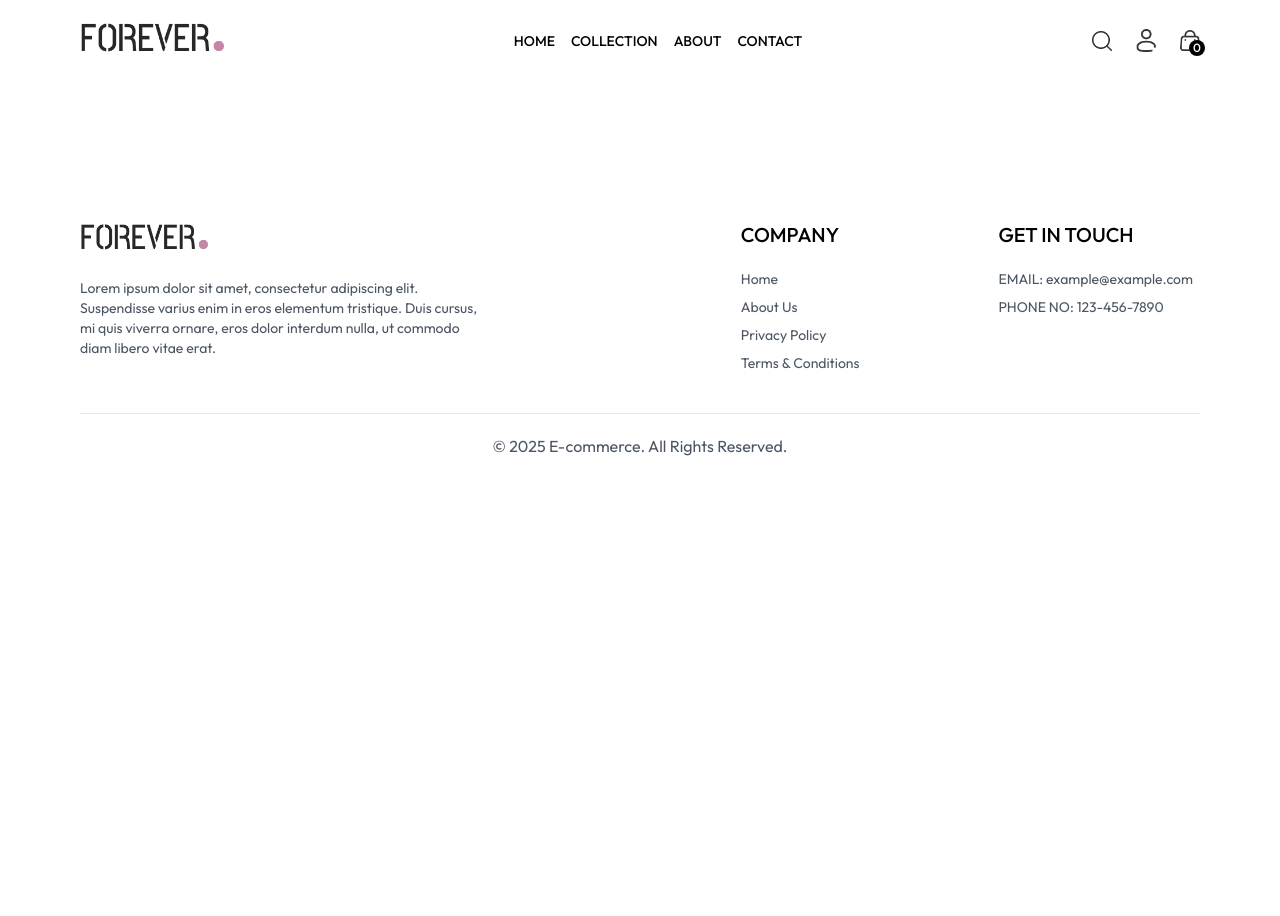
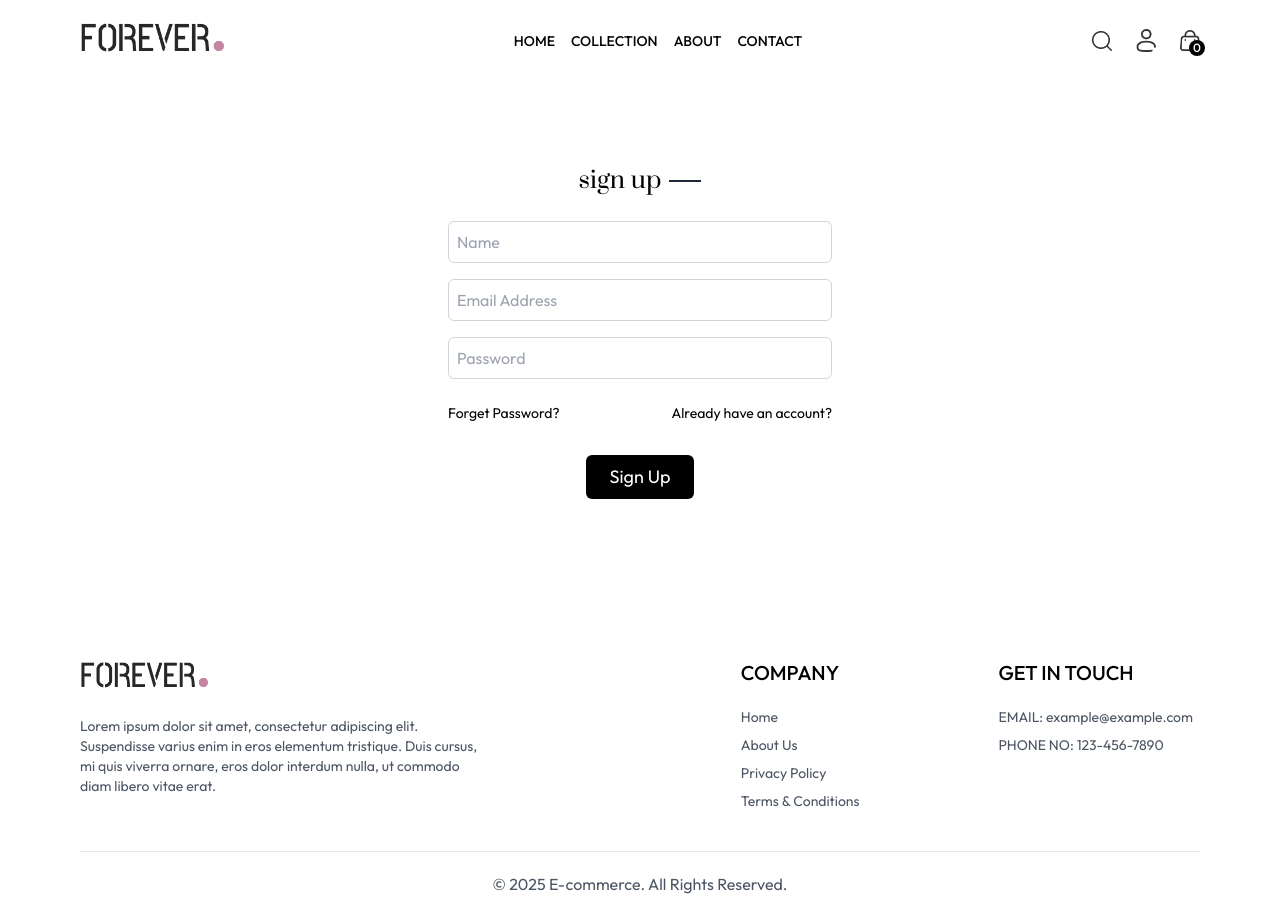
Before and after one commit to naveenkumar13-gif/forever, a React (Create React App) app: page /login in a window 1280 px wide. Before the commit the page ends 800 px from the top, so only its background shows below. Built offline with nearby package versions, Linux system fonts and the light colour scheme.

Commit message:
feat: add login form with state management and success message on submission

```diff
--- a/src/components/navbar/index.jsx
+++ b/src/components/navbar/index.jsx
@@ -48,11 +48,14 @@
           onClick={() => setShowSearch(true)}
         />
         <div className="group relative">
+         <Link to={'/login'}>
           <img
             src={assets.profile_icon}
             alt=""
             className="w-5 cursor-pointer "
+
           />
+         </Link>
           <div className="absolute hidden group-hover:block dropdown-menu pt-4 right-0">
             <div className="flex flex-col gap-2 p-4 w-36  bg-slate-50 rounded-md shadow-md">
               <p className="cursor-pointer hover:text-black">My profile</p>
--- a/src/pages/login/index.jsx
+++ b/src/pages/login/index.jsx
@@ -1,11 +1,69 @@
-import React from 'react'
+import React, { useState } from "react";
+import { message } from "antd";
 
 function Login() {
+  const [currentState, setCurrentState] = useState("sign up");
+  const handleSubmit = (e) => {
+    e.preventDefault();
+    message.success(`You have successfully ${currentState}!`);
+  };
   return (
-    <div>
+    <form
+      className="flex flex-col items-center w-[90%] sm:max-w-96 mx-auto mt-16 gap-4"
+      onSubmit={handleSubmit}
+    >
+      <div className="inline-flex items-center gap-2 mb-2 mt-10">
+        <p className="prata-regular text-2xl">{currentState}</p>
+        <hr className="border-none h-[1.5px] w-8 bg-gray-800" />
+      </div>
 
-    </div>
-  )
+      {currentState !== "login" && (
+        <input
+          type="text"
+          placeholder="Name"
+          className="border border-gray-300 p-2 rounded-md w-full"
+          required
+        />
+      )}
+      <input
+        type="email"
+        placeholder="Email Address"
+        className="border border-gray-300 p-2 rounded-md w-full"
+        required
+      />
+      <input
+        type="password"
+        placeholder="Password"
+        className="border border-gray-300 p-2 rounded-md w-full"
+        required
+        max={8}
+      />
+      <div className="w-full flex justify-between mt-2 text-sm">
+        <p> Forget Password?</p>
+        {currentState === "login" ? (
+          <p
+            onClick={() => setCurrentState("sign up")}
+            className="cursor-pointer"
+          >
+            create an account?
+          </p>
+        ) : (
+          <p
+            onClick={() => setCurrentState("login")}
+            className="cursor-pointer"
+          >
+            Already have an account?
+          </p>
+        )}
+      </div>
+      <button
+        type="submit"
+        className="bg-black text-white text-lg px-6 py-2 mt-4 rounded-md hover:bg-gray-700 transition-colors"
+      >
+        {currentState === "login" ? "Sign In" : "Sign Up"}
+      </button>
+    </form>
+  );
 }
 
-export default Login
+export default Login;
```
Also changed, not shown: src/pages/product/index.jsx (line endings or trailing spaces).
